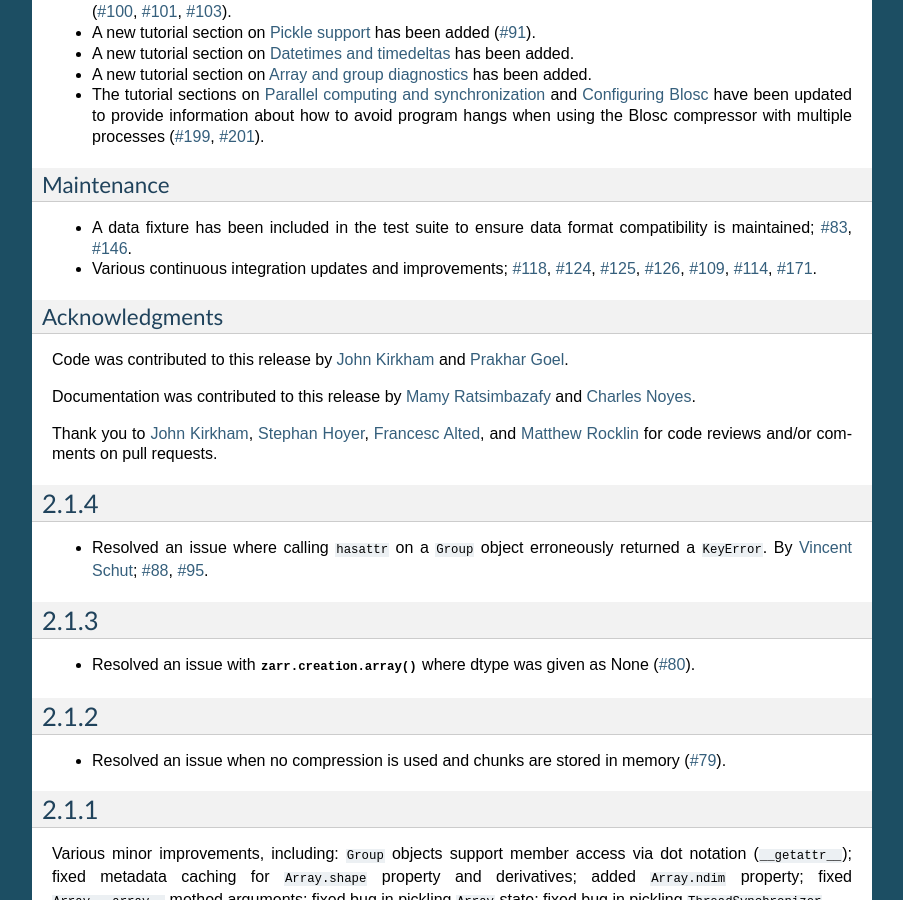
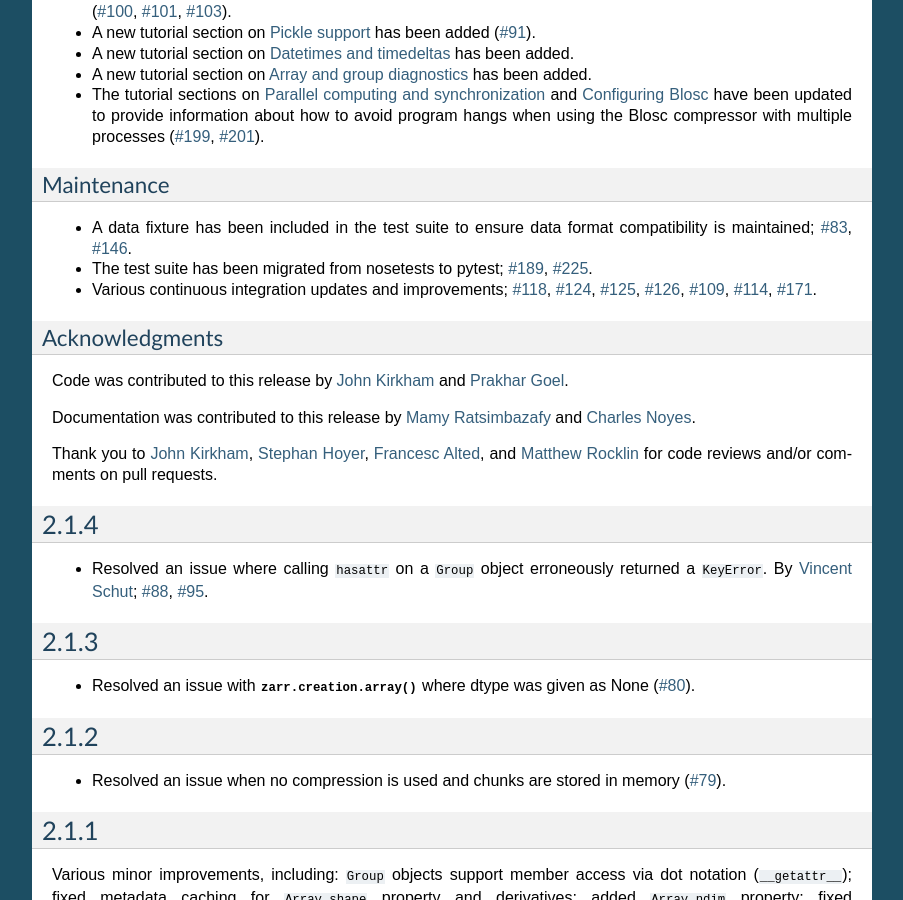
Before and after one commit to enthusiastdev121/zarr-python, a Sphinx documentation site: the page built from docs/release.rst, in a window 1280 px wide and 900 px high, scrolled down 2249 px. Shown: the whole window, without its empty margins (198-1101 px from the left). Built offline with Sphinx 7.4.7, drawn with Linux system fonts in a browser that asks for light colours; the version number could not be read and is left out.

Commit message:
release notes [ci skip]

```diff
--- a/docs/release.rst
+++ b/docs/release.rst
@@ -190,6 +190,7 @@ Maintenance
 
 * A data fixture has been included in the test suite to ensure data format
   compatibility is maintained; :issue:`83`, :issue:`146`.
+* The test suite has been migrated from nosetests to pytest; :issue:`189`, :issue:`225`.
 * Various continuous integration updates and improvements; :issue:`118`, :issue:`124`,
   :issue:`125`, :issue:`126`, :issue:`109`, :issue:`114`, :issue:`171`.
 
```
